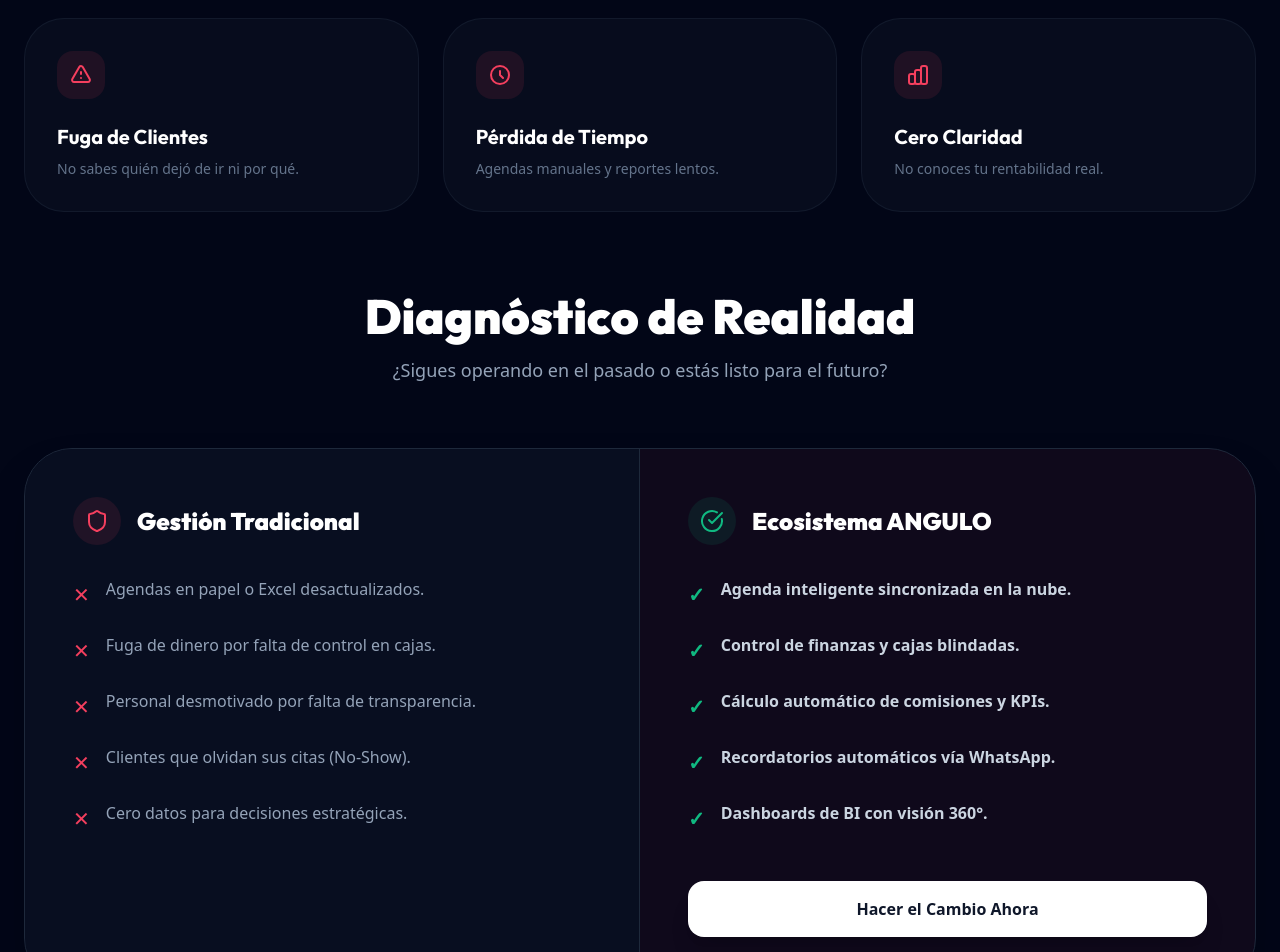
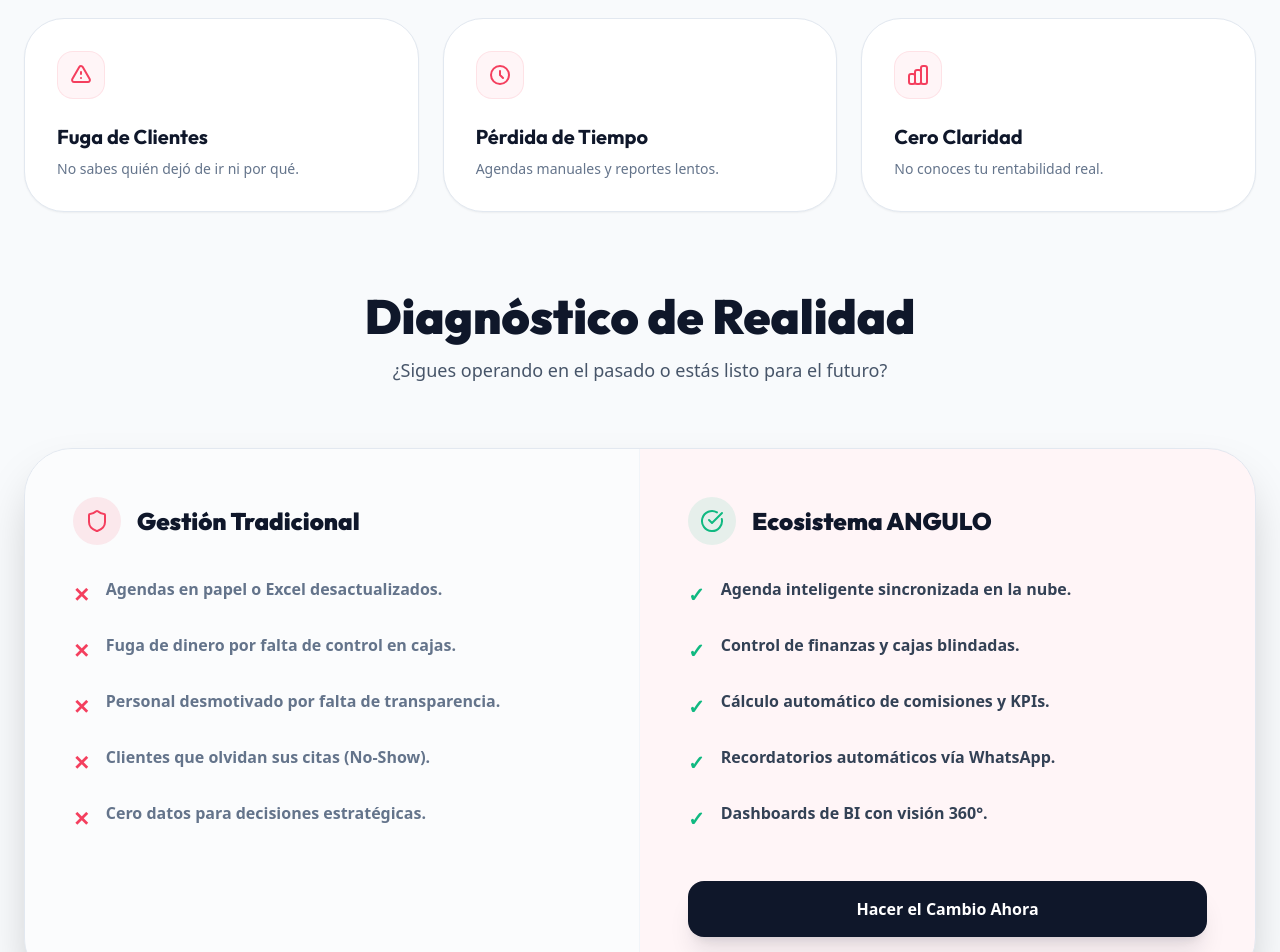
Before and after one commit to Jesus301214/anguloo, a React (Vite) app: page / in a window 1280 px wide. Shown: the part 2260-3212 px from the top of the page. Built offline with nearby package versions, Linux system fonts and the light colour scheme; no server answers.

Commit message:
Landing: sección comparativa a modo claro

```diff
--- a/src/pages/LandingPage.jsx
+++ b/src/pages/LandingPage.jsx
@@ -420,11 +420,11 @@
       </div>
 
       {/* Comparativa: El Antes y el Después */}
-      <section id="comparativa" className="py-24 bg-slate-950 px-6 relative">
+      <section id="comparativa" className="py-24 bg-slate-50 px-6 relative">
         <div className="mx-auto max-w-7xl">
           <div className="text-center mb-16">
-            <h2 className="text-3xl md:text-5xl font-black text-white font-outfit mb-4">¿Tu empresa se siente así?</h2>
-            <p className="text-slate-400 text-lg">La falta de sistemas no solo quita tiempo, quita vida. Identifica tu estado actual.</p>
+            <h2 className="text-3xl md:text-5xl font-black text-slate-900 font-outfit mb-4">¿Tu empresa se siente así?</h2>
+            <p className="text-slate-600 text-lg">La falta de sistemas no solo quita tiempo, quita vida. Identifica tu estado actual.</p>
           </div>
 
           {/* Pain Points Grid */}
@@ -440,32 +440,32 @@
                 whileInView={{ opacity: 1, y: 0 }}
                 transition={{ delay: i * 0.1 }}
                 viewport={{ once: true }}
-                className="p-8 rounded-[2.5rem] bg-slate-900/40 border border-slate-800/50 hover:border-rose-500/30 transition-all group"
+                className="p-8 rounded-[2.5rem] bg-white border border-slate-200 hover:border-rose-500/30 transition-all group shadow-sm hover:shadow-xl"
               >
-                <div className="w-12 h-12 rounded-2xl bg-rose-500/10 flex items-center justify-center text-rose-500 mb-6 group-hover:scale-110 transition-transform">
+                <div className="w-12 h-12 rounded-2xl bg-rose-500/5 flex items-center justify-center text-rose-500 mb-6 group-hover:scale-110 transition-transform border border-rose-500/10">
                   <svg className="w-6 h-6" fill="none" viewBox="0 0 24 24" stroke="currentColor">
                     <path strokeLinecap="round" strokeLinejoin="round" strokeWidth={2} d={p.icon} />
                   </svg>
                 </div>
-                <h3 className="text-xl font-bold text-white mb-2">{p.title}</h3>
-                <p className="text-slate-500 text-sm">{p.desc}</p>
+                <h3 className="text-xl font-bold text-slate-900 mb-2">{p.title}</h3>
+                <p className="text-slate-500 text-sm font-medium">{p.desc}</p>
               </motion.div>
             ))}
           </div>
 
           <div className="text-center mb-16">
-            <h2 className="text-3xl md:text-5xl font-black text-white font-outfit mb-4">Diagnóstico de Realidad</h2>
-            <p className="text-slate-400 text-lg">¿Sigues operando en el pasado o estás listo para el futuro?</p>
+            <h2 className="text-3xl md:text-5xl font-black text-slate-900 font-outfit mb-4">Diagnóstico de Realidad</h2>
+            <p className="text-slate-600 text-lg">¿Sigues operando en el pasado o estás listo para el futuro?</p>
           </div>
 
-          <div className="grid md:grid-cols-2 gap-0 border border-slate-800 rounded-[3rem] overflow-hidden shadow-2xl">
+          <div className="grid md:grid-cols-2 gap-0 border border-slate-200 rounded-[3rem] overflow-hidden shadow-2xl bg-white">
             {/* Problema */}
-            <div className="p-12 bg-slate-900/50 border-r border-slate-800">
+            <div className="p-12 bg-slate-50/50 border-r border-slate-100">
                <div className="flex items-center gap-4 mb-8">
                   <div className="w-12 h-12 rounded-full bg-rose-500/10 flex items-center justify-center text-rose-500">
                      <Shield size={24} />
                   </div>
-                  <h3 className="text-2xl font-black text-white">Gestión Tradicional</h3>
+                  <h3 className="text-2xl font-black text-slate-900">Gestión Tradicional</h3>
                </div>
                <ul className="space-y-6">
                   {[
@@ -475,9 +475,9 @@
                     "Clientes que olvidan sus citas (No-Show).",
                     "Cero datos para decisiones estratégicas."
                   ].map((text, i) => (
-                    <li key={i} className="flex items-start gap-4 text-slate-400 font-medium group">
+                    <li key={i} className="flex items-start gap-4 text-slate-500 font-bold group">
                        <span className="text-rose-500 mt-1 shrink-0 group-hover:scale-125 transition-transform text-xl">✕</span>
-                       <span className="group-hover:text-slate-200 transition-colors">{text}</span>
+                       <span className="group-hover:text-slate-900 transition-colors">{text}</span>
                     </li>
                   ))}
                </ul>
@@ -491,7 +491,7 @@
                      <div className="w-12 h-12 rounded-full bg-emerald-500/10 flex items-center justify-center text-emerald-500">
                         <CheckCircle size={24} />
                      </div>
-                     <h3 className="text-2xl font-black text-white">Ecosistema ANGULO</h3>
+                     <h3 className="text-2xl font-black text-slate-900">Ecosistema ANGULO</h3>
                   </div>
                   <ul className="space-y-6">
                      {[
@@ -501,14 +501,14 @@
                        "Recordatorios automáticos vía WhatsApp.",
                        "Dashboards de BI con visión 360°."
                      ].map((text, i) => (
-                       <li key={i} className="flex items-start gap-4 text-slate-300 font-bold group">
+                       <li key={i} className="flex items-start gap-4 text-slate-700 font-black group">
                           <span className="text-emerald-500 mt-1 shrink-0 group-hover:scale-125 transition-transform text-xl">✓</span>
-                          <span className="group-hover:text-white transition-colors">{text}</span>
+                          <span className="group-hover:text-slate-900 transition-colors">{text}</span>
                        </li>
                      ))}
                   </ul>
                   <div className="mt-12">
-                     <button onClick={() => setIsModalOpen(true)} className="w-full bg-white text-slate-900 font-black py-4 rounded-2xl hover:bg-rose-500 hover:text-white transition-all shadow-xl">
+                     <button onClick={() => setIsModalOpen(true)} className="w-full bg-slate-900 text-white font-black py-4 rounded-2xl hover:bg-rose-500 transition-all shadow-xl shadow-slate-900/10">
                         Hacer el Cambio Ahora
                      </button>
                   </div>
```
